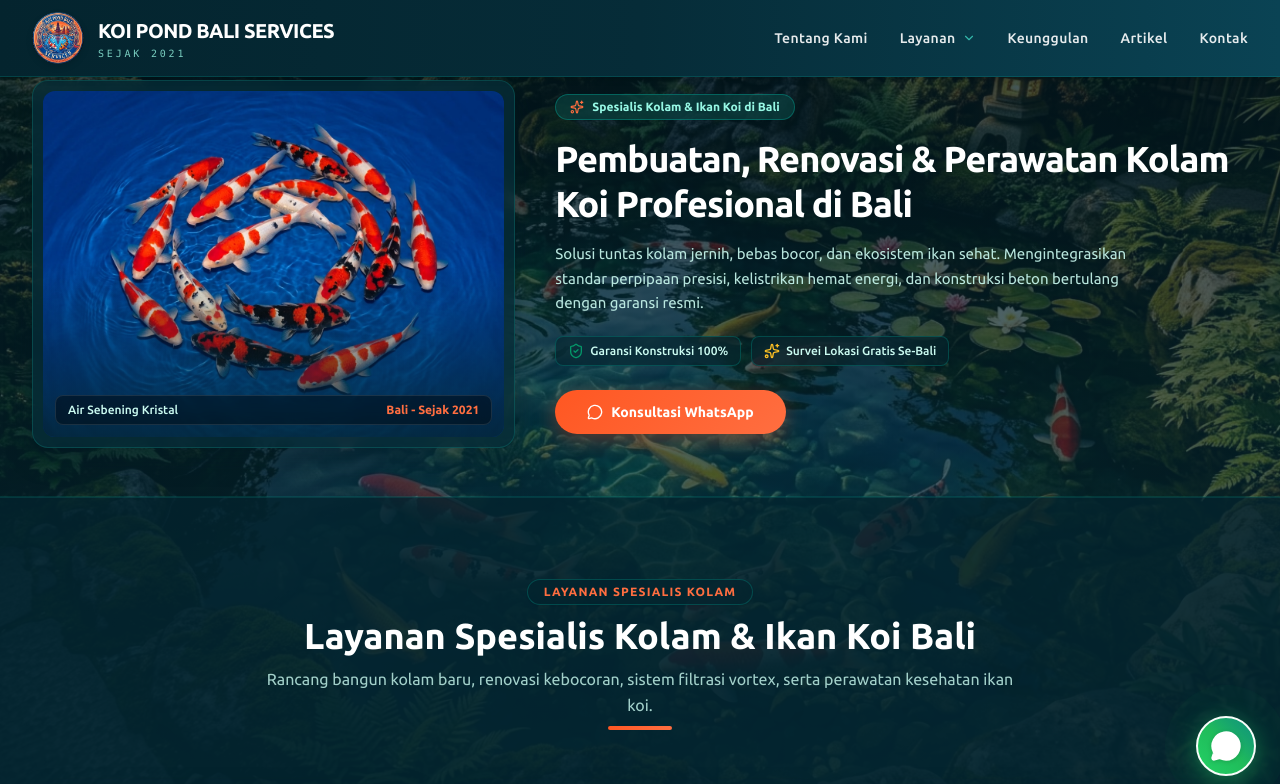
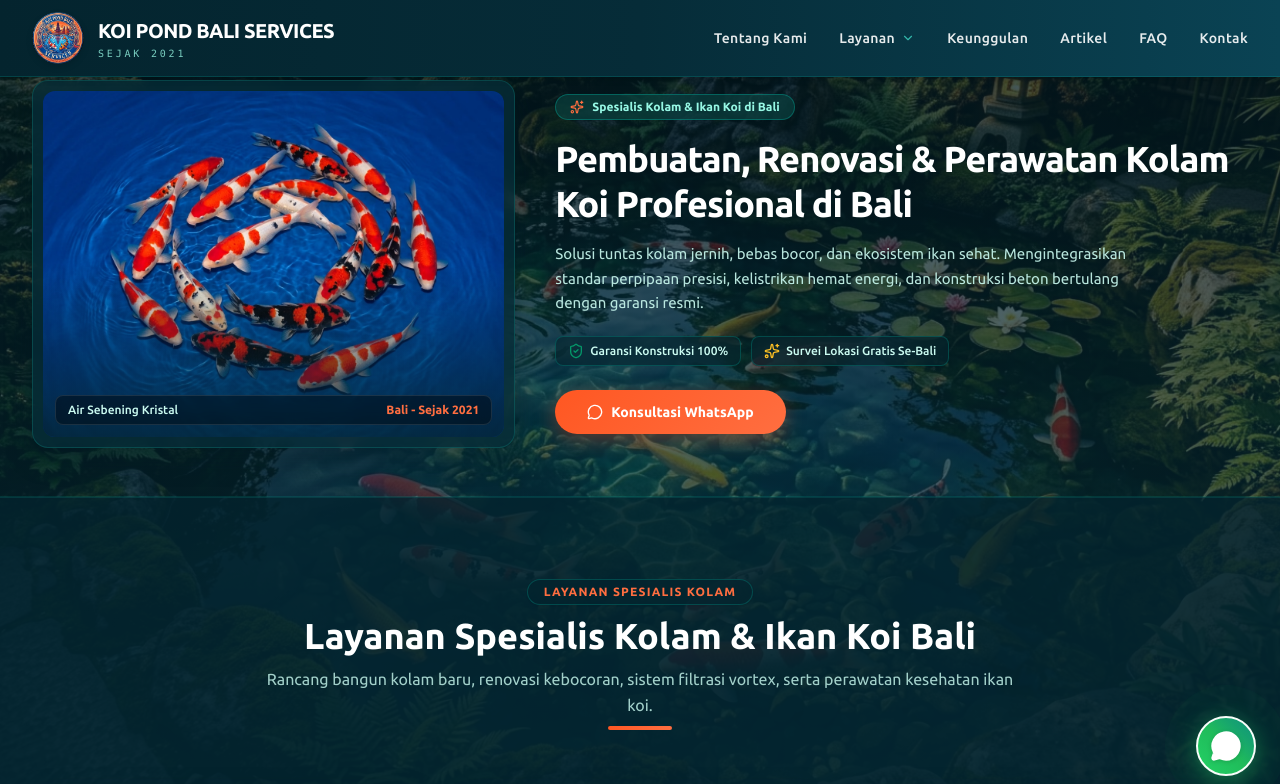
Before and after one commit to Reggyzul/koi-pond-bali, a React (Vite) app: page / in a window 1280 px wide. Shown: the top 784 px of the page. Built offline with nearby package versions, Linux system fonts and the light colour scheme.

Commit message:
Revert "Remove FAQ and testimonial sections, restoring streamlined landing page structure with Contact section"
This reverts commit c5fe002d20a2fe5f1232871870648b4795ce0dd9.

```diff
--- a/src/App.tsx
+++ b/src/App.tsx
@@ -13,6 +13,7 @@ import Services from './components/Services';
 import WhyChooseUs from './components/WhyChooseUs';
 import Articles from './components/Articles';
 import ArticlesPage from './components/ArticlesPage';
+import FAQ from './components/FAQ';
 import Contact from './components/Contact';
 import Footer from './components/Footer';
 import ConsultationModal from './components/ConsultationModal';
@@ -219,17 +220,12 @@ export default function App() {
 
   const handleSelectSection = (sectionId: string) => {
     if (sectionId === 'contact') {
-      setIsContactPageActive(false);
+      setIsContactPageActive(true);
       setIsAboutPageActive(false);
       setIsArticlesPageActive(false);
       setActiveServiceId(null);
-      window.history.pushState(null, '', '/#contact');
-      setTimeout(() => {
-        const element = document.getElementById('contact');
-        if (element) {
-          element.scrollIntoView({ behavior: 'smooth', block: 'start' });
-        }
-      }, 100);
+      window.history.pushState(null, '', '/contact');
+      window.scrollTo({ top: 0, behavior: 'instant' as any });
       return;
     }
 
@@ -366,7 +362,7 @@ export default function App() {
               onViewAllArticles={() => handleSelectSection('articles')}
             />
 
-            <Contact />
+            <FAQ />
           </main>
         </>
       )}
--- a/src/components/Footer.tsx
+++ b/src/components/Footer.tsx
@@ -83,6 +83,7 @@ export default function Footer({ onOpenConsultation, onOpenWhatsAppChoice }: Foo
             <li><a href="#services" className="hover:text-[#FBBF24] transition-colors">Layanan Kolam</a></li>
             <li><a href="#why-choose-us" className="hover:text-[#FBBF24] transition-colors">Keunggulan</a></li>
             <li><a href="#articles" className="hover:text-[#FBBF24] transition-colors">Artikel & Panduan</a></li>
+            <li><a href="#faq" className="hover:text-[#FBBF24] transition-colors">FAQ</a></li>
             <li><a href="#contact" className="hover:text-[#FBBF24] transition-colors">Kontak Bali</a></li>
           </ul>
         </div>
--- a/src/components/Navbar.tsx
+++ b/src/components/Navbar.tsx
@@ -149,6 +149,19 @@ export default function Navbar({ onOpenConsultation, onSelectService, onSelectSe
             </a>
 
             <a
+              id="nav-link-faq"
+              href="#faq"
+              onClick={(e) => {
+                e.preventDefault();
+                onSelectSection('faq');
+              }}
+              className="hover:text-[#FBBF24] transition-colors py-1 cursor-pointer tracking-wide relative group"
+            >
+              <span>FAQ</span>
+              <span className="absolute bottom-0 left-0 w-0 h-0.5 bg-[#FF6E40] transition-all duration-200 group-hover:w-full rounded-full" />
+            </a>
+
+            <a
               id="nav-link-contact"
               href="#contact"
               onClick={(e) => {
@@ -271,6 +284,20 @@ export default function Navbar({ onOpenConsultation, onSelectService, onSelectSe
               </a>
 
               <a
+                id="mobile-nav-link-faq"
+                href="#faq"
+                onClick={(e) => {
+                  e.preventDefault();
+                  setMobileMenuOpen(false);
+                  setMobileServicesOpen(false);
+                  onSelectSection('faq');
+                }}
+                className="block text-sm font-semibold hover:text-[#FBBF24] transition-colors py-1.5"
+              >
+                FAQ
+              </a>
+
+              <a
                 id="mobile-nav-link-contact"
                 href="#contact"
                 onClick={(e) => {
```
